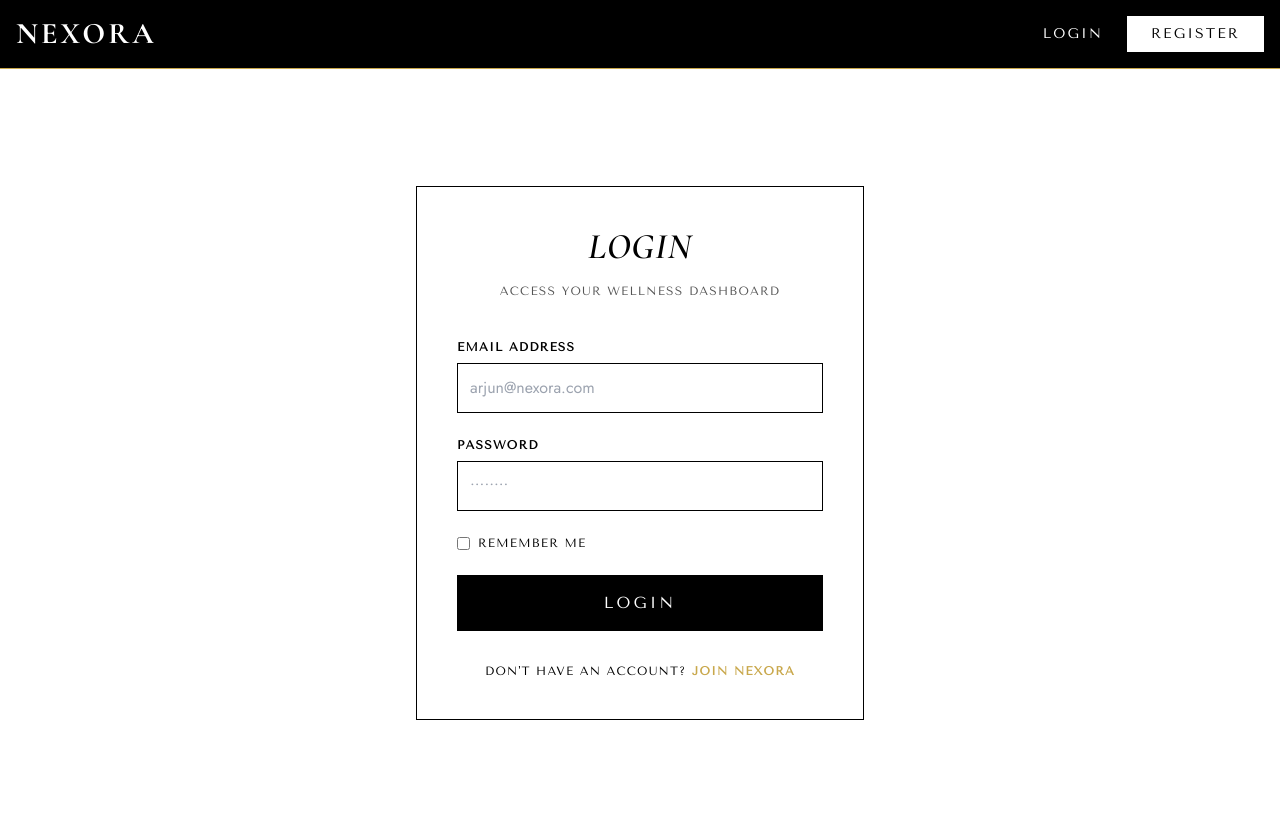
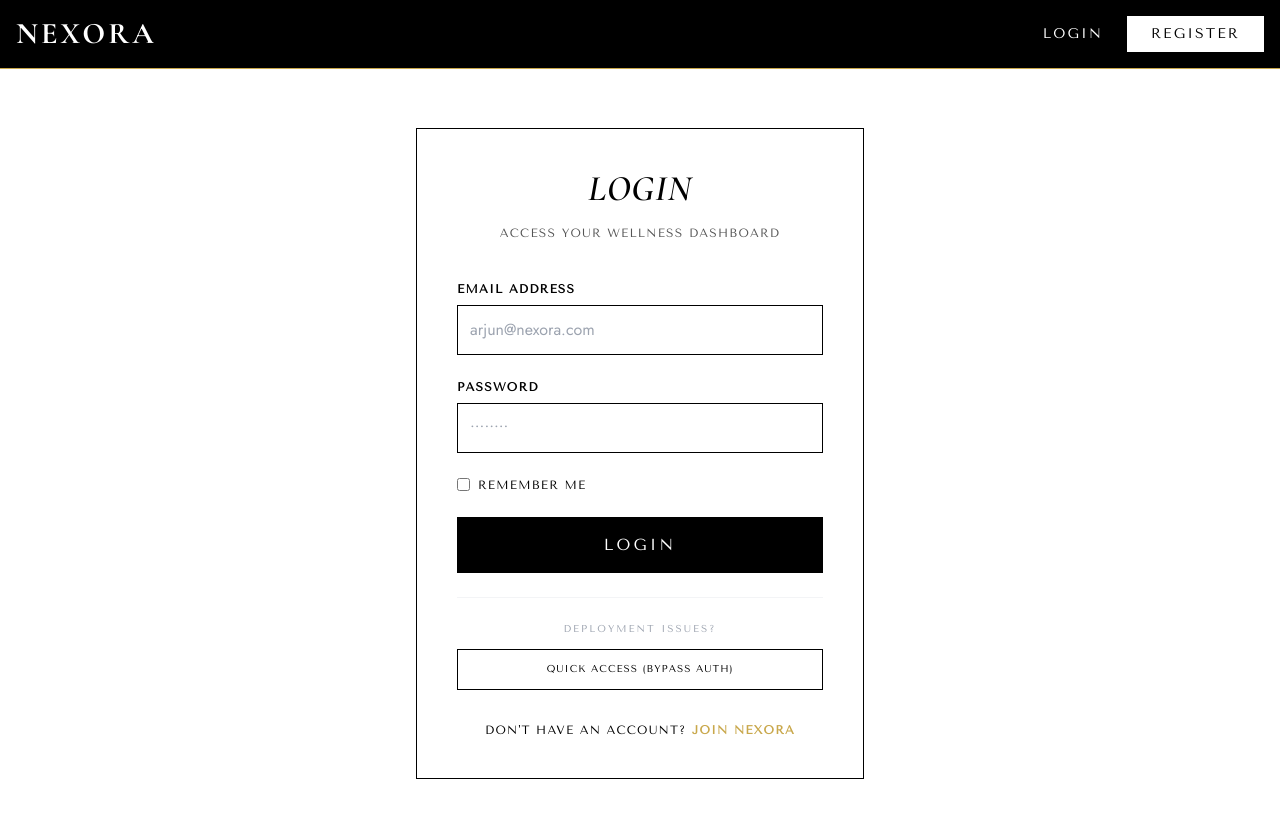
Before and after one commit to Pradeehere/NexoraHealth, a React (Vite) app in the folder client/: page /login in a window 1280 px wide. Shown: the top 818 px of the page. Built offline with nearby package versions, Linux system fonts and the light colour scheme; no server answers.

Commit message:
fix: permissive CORS reflect + add login bypass fallback

```diff
--- a/client/src/pages/LoginPage.jsx
+++ b/client/src/pages/LoginPage.jsx
@@ -71,7 +71,33 @@ const LoginPage = () => {
                     >
                         {isLoading ? 'Authenticating...' : 'Login'}
                     </button>
+
+                    {/* Bypass Fallback - Requested by User */}
+                    <div className="pt-6 border-t border-gray-100 flex flex-col gap-3 mt-6">
+                        <p className="text-[10px] text-gray-400 font-tenor text-center uppercase tracking-[0.2em]">Deployment Issues?</p>
+                        <button
+                            type="button"
+                            onClick={() => {
+                                const fakeUser = {
+                                    id: 'bypass-pradeep',
+                                    name: 'Pradeep S',
+                                    email: 'Pradeep@nexora.com',
+                                    role: 'user',
+                                    height: 173,
+                                    weight: 75,
+                                    age: 20,
+                                    token: 'fake-token-bypass'
+                                };
+                                localStorage.setItem('user', JSON.stringify(fakeUser));
+                                window.location.href = '/dashboard';
+                            }}
+                            className="w-full border border-black text-black font-tenor uppercase tracking-widest text-[10px] py-3 hover:bg-black hover:text-white transition-colors"
+                        >
+                            Quick Access (Bypass Auth)
+                        </button>
+                    </div>
                 </form>
+
 
                 <p className="text-center mt-8 text-xs font-tenor tracking-widest uppercase">
                     Don't have an account? <Link to="/register" className="text-brand-gold hover:underline font-bold">Join Nexora</Link>
```
Also changed, not shown: 1 other file (tests, documents, lock files or other folders).
